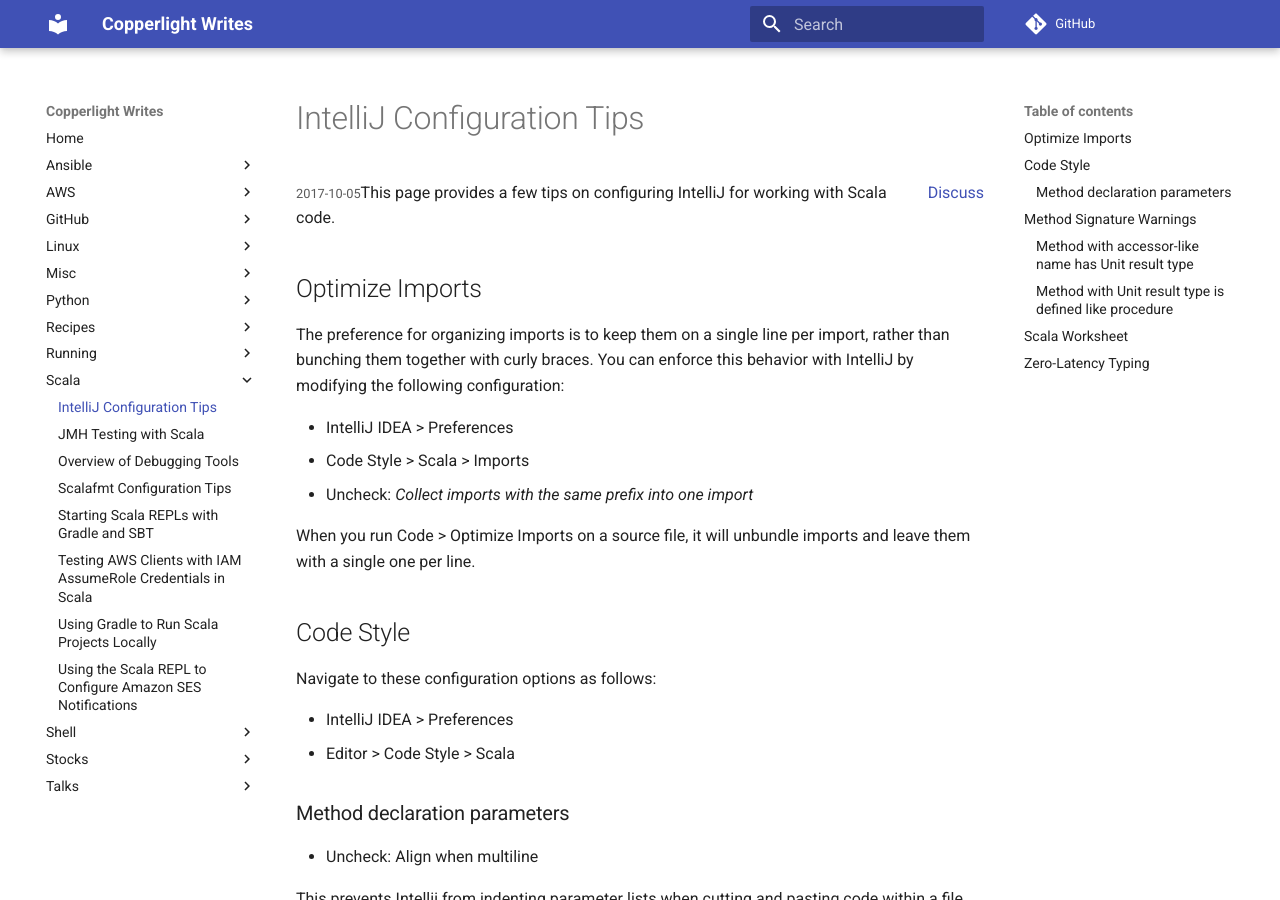
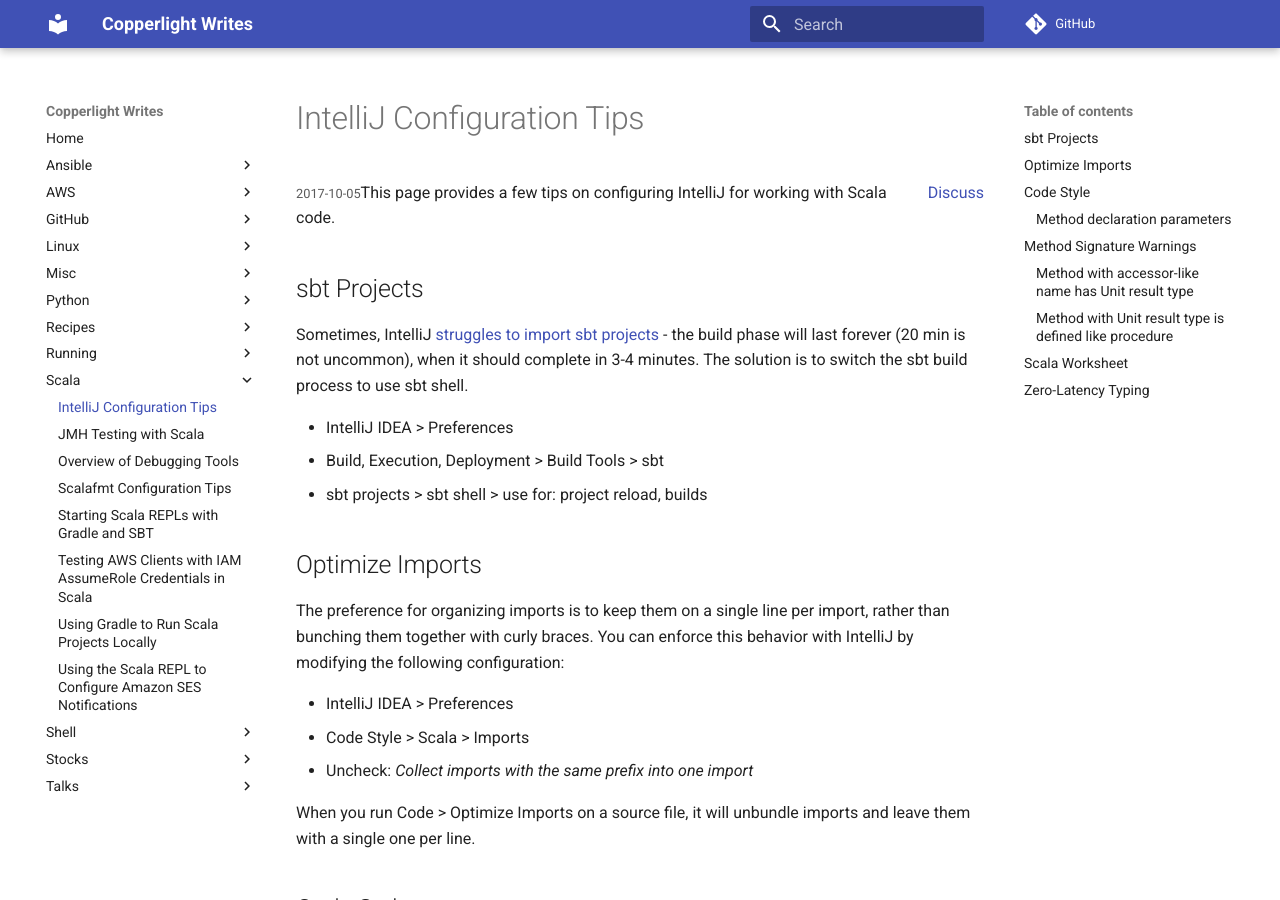
Before and after one commit to copperlight/copperlight.github.io, an MkDocs documentation site: the page built from docs/scala/intellij-configuration-tips.md, in a window 1280 px wide and 900 px high. Built offline with MkDocs 1.6.1 and Material for MkDocs 9.7.7, drawn with Linux system fonts in a browser that asks for light colours; comment, search, counter and statistics services are not loaded.

Commit message:
add notes on sbt shell configuration

```diff
--- a/docs/scala/intellij-configuration-tips.md
+++ b/docs/scala/intellij-configuration-tips.md
@@ -6,6 +6,18 @@
 </div><br/>
 
 This page provides a few tips on configuring IntelliJ for working with Scala code.
+
+## sbt Projects
+
+Sometimes, IntelliJ [struggles to import sbt projects] - the build phase will last forever (20 min
+is not uncommon), when it should complete in 3-4 minutes. The solution is to switch the sbt build
+process to use sbt shell.
+
+* IntelliJ IDEA > Preferences
+* Build, Execution, Deployment > Build Tools > sbt
+* sbt projects > sbt shell > use for: project reload, builds
+
+[struggles to import sbt projects]: https://stackoverflow.com/questions/47697141/intellij-cannot-import-sbt-project
 
 ## Optimize Imports
 
```
